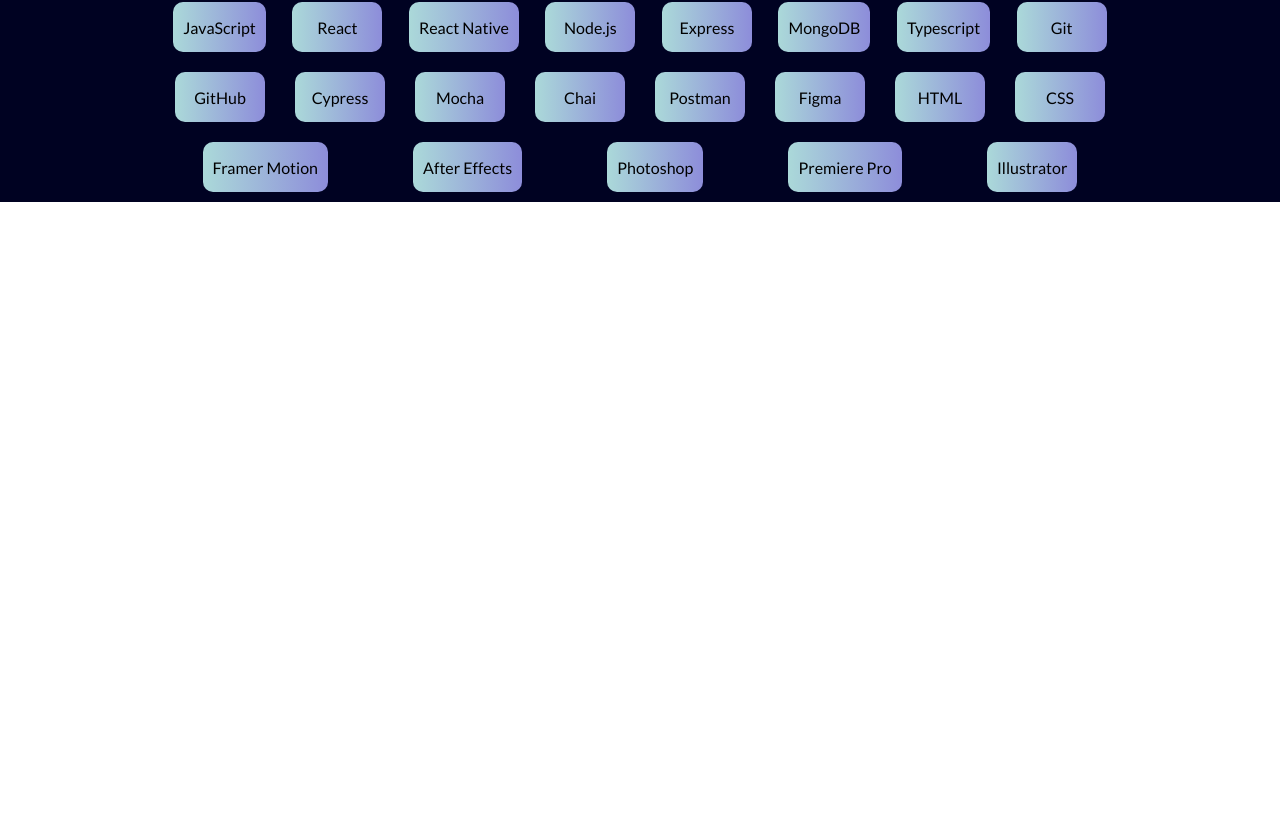
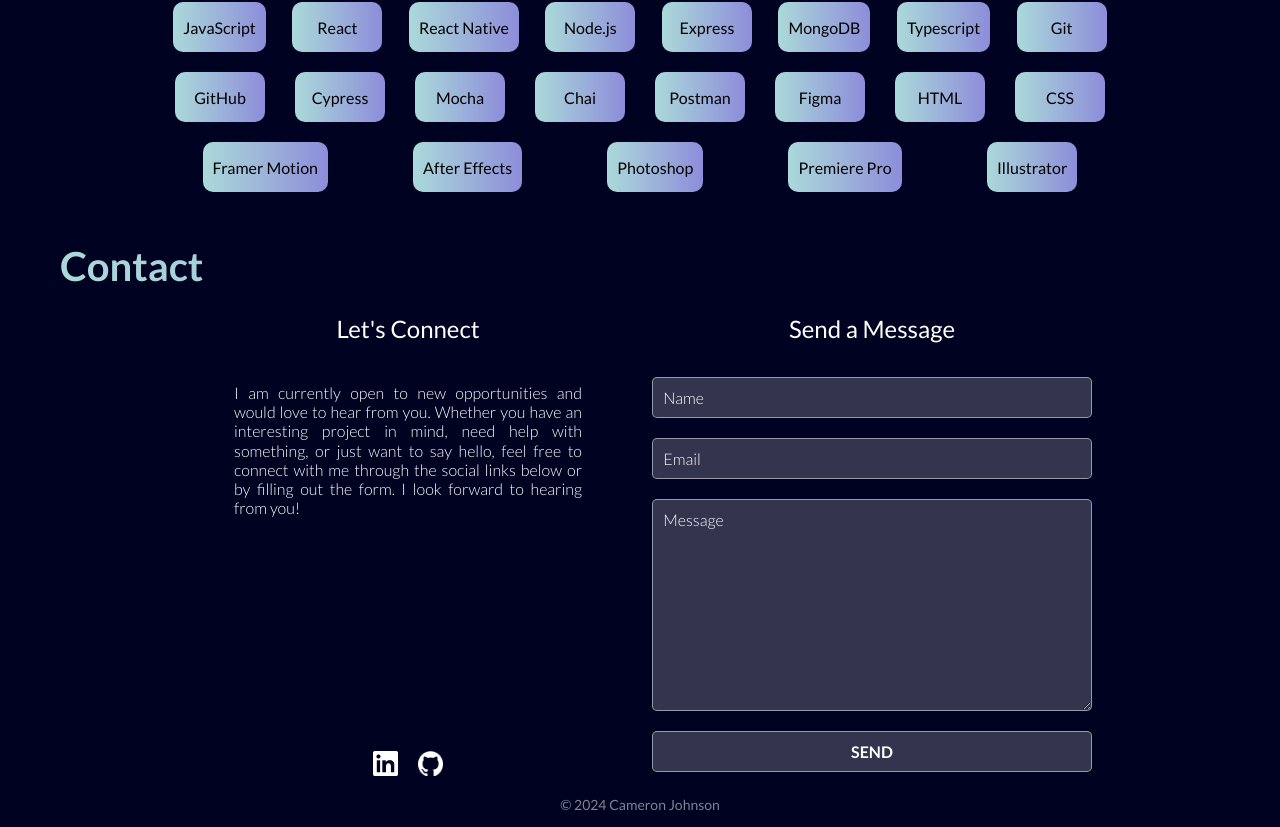
Before and after one commit to camjohnson-code/portfolio-website, a React (Create React App) app: page / in a window 1280 px wide. Shown: the part 1504-2331 px from the top of the page. Before the commit the page ends 1706 px from the top, so only its background shows below. Built offline with nearby package versions, Linux system fonts and the light colour scheme.

Commit message:
Adjust z-index

```diff
--- a/src/Components/App/App.css
+++ b/src/Components/App/App.css
@@ -7,7 +7,7 @@
   font-size: calc(10px + 2vmin);
   color: white;
   font-family: 'Lato', sans-serif;
-  overflow-y: hidden;
+  overflow: hidden;
   position: relative;
 }
 
@@ -46,6 +46,7 @@
   height: 300px;
   width: 300px;
   position: absolute;
+  z-index: 0;
 }
 
 .background-square {
@@ -60,8 +61,10 @@
   top: 600px;
   left: -100px;
   border: 1px solid rgba(171, 217, 217, 0.4);
+  z-index: 0;
 }
 
 .projects {
   margin-bottom: 20px;
+  z-index: 999;
 }
--- a/src/Components/App/App.js
+++ b/src/Components/App/App.js
@@ -4,18 +4,22 @@
 import HeroSection from '../HeroSection/HeroSection';
 import Projects from '../Projects/Projects';
 import Skills from '../Skills/Skills';
+import Contact from '../Contact/Contact';
+import Footer from '../Footer/Footer';
 
 function App() {
   return (
     <div className='App'>
-      <NavBar className='nav'/>
+      <NavBar className='nav' />
       <div className='purple-blur'></div>
       <div className='teal-blur'></div>
       <div className='background-circle'></div>
       <div className='background-square'></div>
-      <HeroSection className='hero'/>
-      <Projects className='projects'/>
-      <Skills className='skills'/>
+      <HeroSection className='hero' />
+      <Projects className='projects' />
+      <Skills className='skills' />
+      <Contact className='contact' />
+      <Footer className='footer' />
     </div>
   );
 }
```
